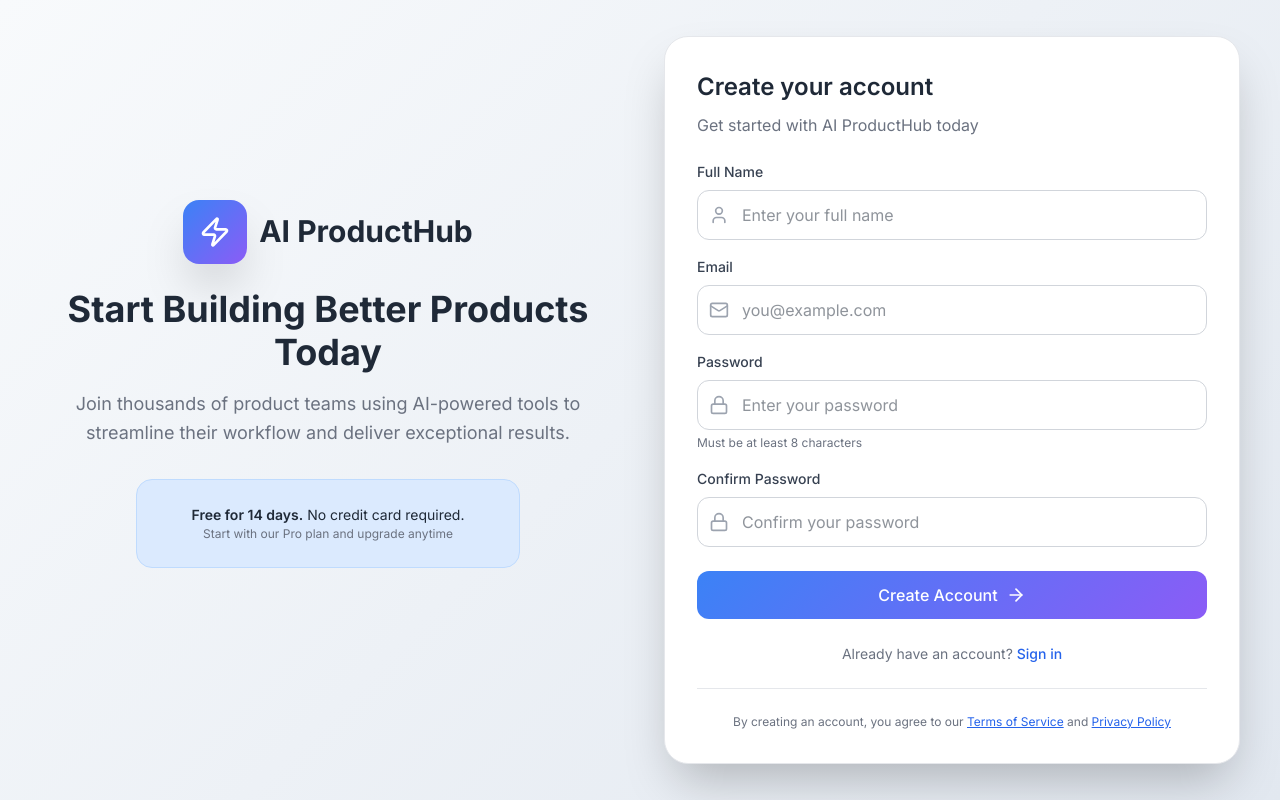
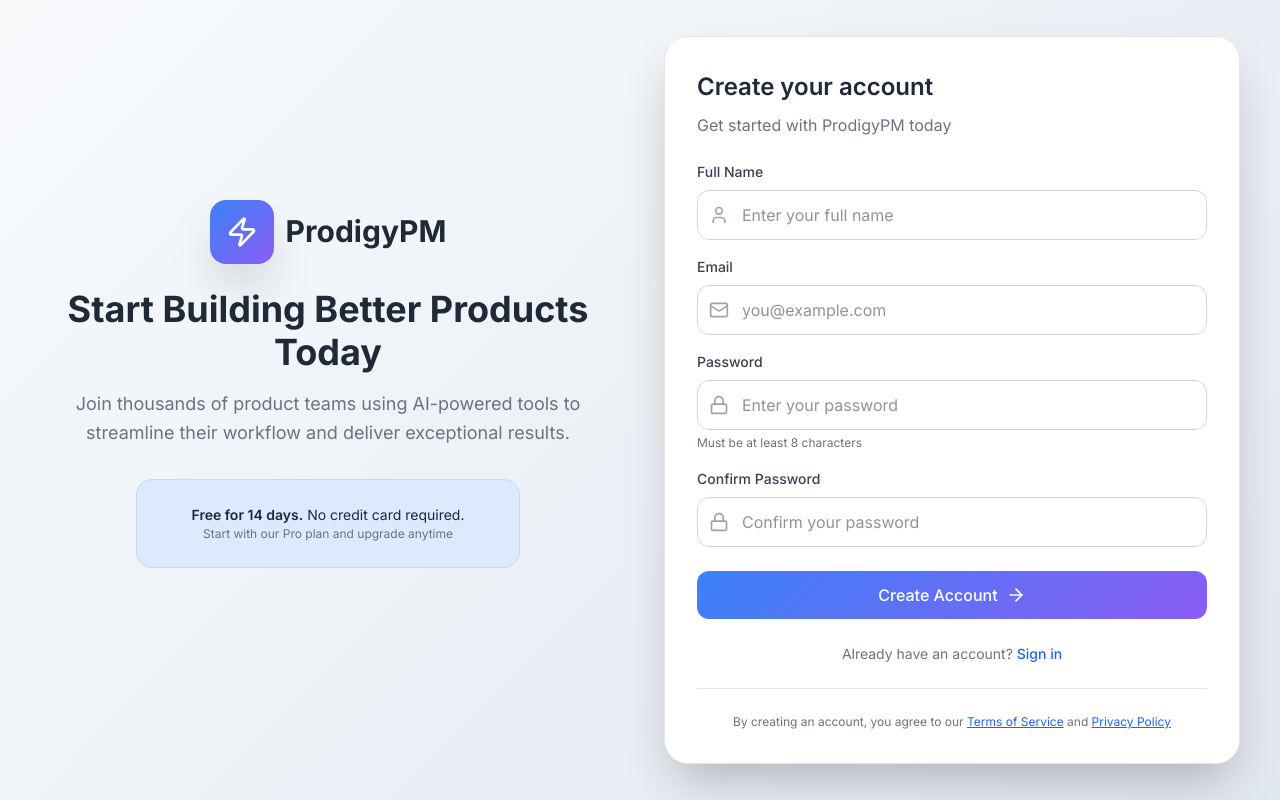
Before and after one commit to zavayu/HackUTD, a React (Vite) app in the folder client/: page /signup in a window 1280 px wide. Built offline with nearby package versions, Linux system fonts and the light colour scheme; no server answers.

Commit message:
Style details

```diff
--- a/client/index.html
+++ b/client/index.html
@@ -4,7 +4,8 @@
     <head>
       <meta charset="UTF-8" />
       <meta name="viewport" content="width=device-width, initial-scale=1.0" />
-      <title>AI-Powered Product Management App</title>
+      <title>ProdigyPM</title>
+      <link rel="icon" href="/src/assets/logo.png" />
     </head>
 
     <body>
--- a/client/src/components/LandingPage.tsx
+++ b/client/src/components/LandingPage.tsx
@@ -54,7 +54,7 @@ export function LandingPage({
                 <Zap className="w-6 h-6 text-white" />
               </div>
               <div className="text-left">
-                <h2 className="text-foreground">AI ProductHub</h2>
+                <h2 className="text-foreground">ProdigyPM</h2>
                 <p className="text-sm text-muted-foreground">Select a project to continue</p>
               </div>
             </button>
@@ -271,7 +271,7 @@ export function LandingPage({
             </div>
             <h3 className="mb-2 text-foreground">No projects yet</h3>
             <p className="text-muted-foreground mb-6">
-              Create your first project to get started with AI ProductHub
+              Create your first project to get started with ProdigyPM
             </p>
             <button
               onClick={onCreateProject}
--- a/client/src/components/LoginPage.tsx
+++ b/client/src/components/LoginPage.tsx
@@ -30,7 +30,7 @@ export function LoginPage({ onLogin, loading = false }: LoginPageProps) {
             <div className="w-16 h-16 rounded-2xl bg-gradient-to-br from-blue-500 to-purple-600 flex items-center justify-center shadow-2xl">
               <Zap className="w-8 h-8 text-white" />
             </div>
-            <h1 className="text-foreground">AI ProductHub</h1>
+            <h1 className="text-foreground">ProdigyPM</h1>
           </div>
 
           <h2 className="mb-4 text-foreground">
--- a/client/src/components/Sidebar.tsx
+++ b/client/src/components/Sidebar.tsx
@@ -46,7 +46,7 @@ export function Sidebar({ activeTab, onTabChange, currentProject, projects = [],
           <div className="w-8 h-8 rounded-lg bg-gradient-to-br from-blue-500 to-purple-600 flex items-center justify-center group-hover:scale-105 transition-transform">
             <Zap className="w-5 h-5 text-white" />
           </div>
-          <span>AI ProductHub</span>
+          <span>ProdigyPM</span>
         </h2>
         {currentProject && (
           <p className="text-xs text-muted-foreground mt-1 ml-10">{currentProject.name}</p>
--- a/client/src/components/SignUpPage.tsx
+++ b/client/src/components/SignUpPage.tsx
@@ -70,7 +70,7 @@ export function SignUpPage({ onSignUp, loading = false }: SignUpPageProps) {
               fontWeight: '700',
               color: '#1f2937',
               margin: 0
-            }}>AI ProductHub</h1>
+            }}>ProdigyPM</h1>
           </div>
 
           <h2 style={{
@@ -141,7 +141,7 @@ export function SignUpPage({ onSignUp, loading = false }: SignUpPageProps) {
             <p style={{
               color: '#6b7280',
               marginBottom: '1.5rem'
-            }}>Get started with AI ProductHub today</p>
+            }}>Get started with ProdigyPM today</p>
 
             <form onSubmit={handleSubmit}>
               <div style={{ marginBottom: '1rem' }}>
--- a/client/src/constants/data.ts
+++ b/client/src/constants/data.ts
@@ -65,7 +65,7 @@ export const initialBacklogItems: BacklogItem[] = [
 export const projects: Project[] = [
   {
     id: '1',
-    name: 'AI ProductHub',
+    name: 'ProdigyPM',
     color: 'bg-blue-500',
     description: 'AI-powered product management platform with intelligent insights',
     stats: { stories: 24, sprints: 8, members: 5 },
--- a/client/src/pages/SignUpPage.tsx
+++ b/client/src/pages/SignUpPage.tsx
@@ -21,7 +21,7 @@ export function SignUpPage() {
       setLoading(true);
       await signup(data.email, data.password, data.name);
 
-      toast.success('Welcome to AI ProductHub!', {
+      toast.success('Welcome to ProdigyPM!', {
         description: 'Your account has been created successfully',
         duration: 3000,
       });
```
Also changed, not shown: client/src/assets/logo.png (added), 1 other file (tests, documents, lock files or other folders).
